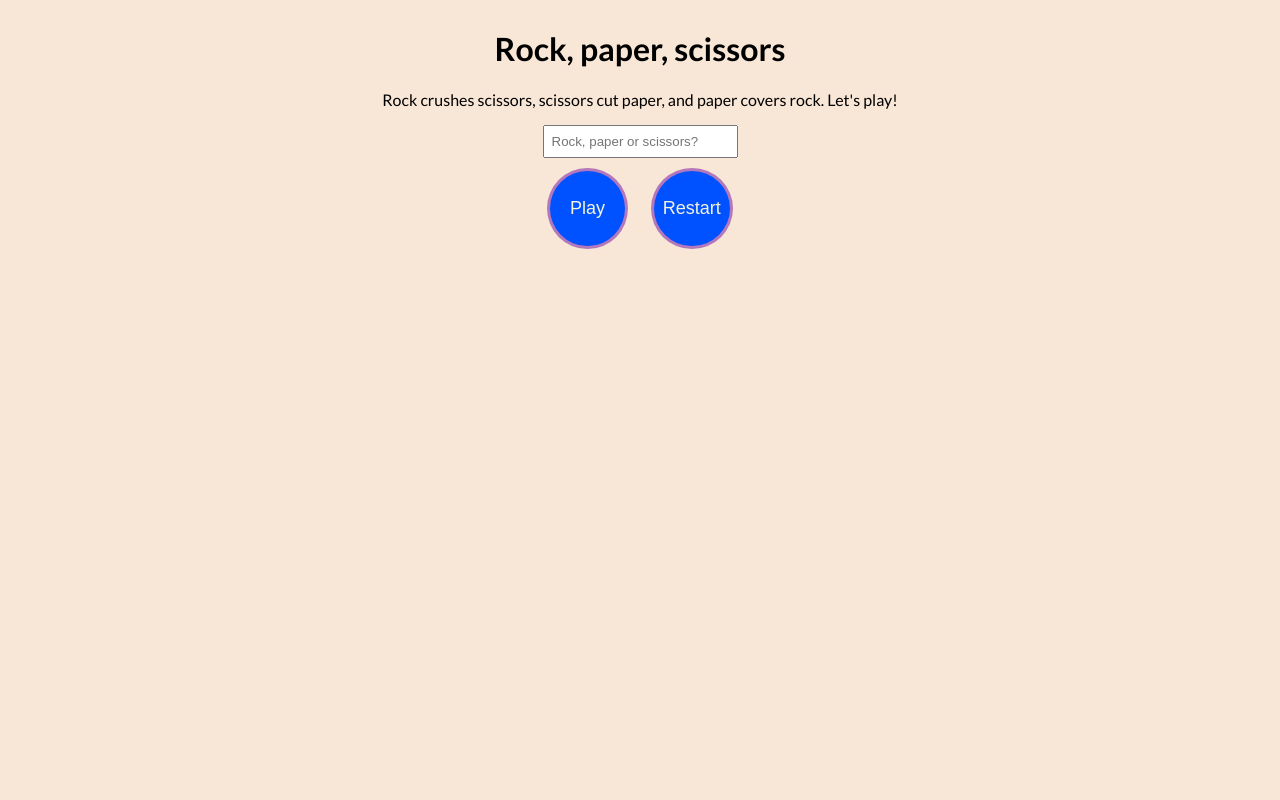
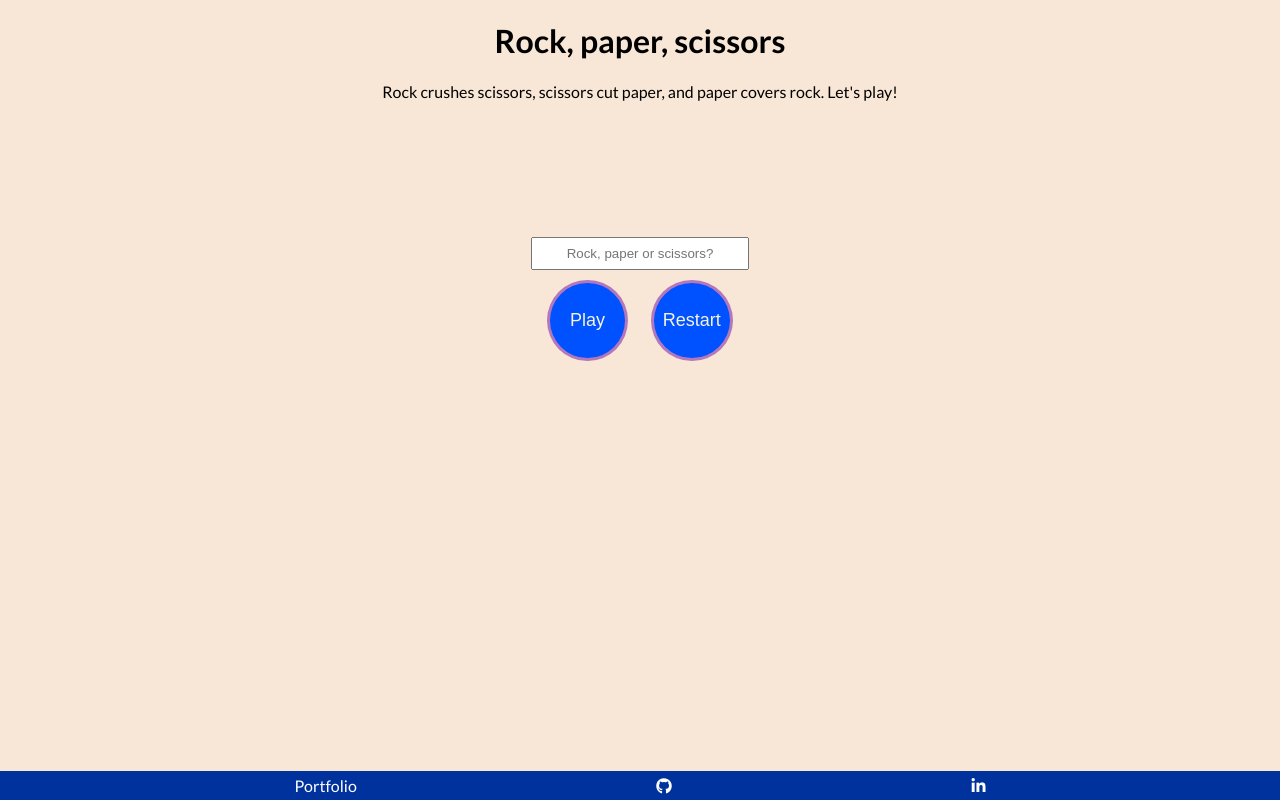
Before and after one commit to m6rie/rock-paper-scissors, a website built with Parcel: page rockpaperscissor.html in a window 1280 px wide. Built offline with nearby package versions, Linux system fonts and the light colour scheme.

Commit message:
completed front end

```diff
--- a/rockpaperscissor.html
+++ b/rockpaperscissor.html
@@ -6,14 +6,23 @@
     <link rel="preconnect" href="https://fonts.gstatic.com" crossorigin>
     <link href="https://fonts.googleapis.com/css2?family=Lato:wght@100;300;400;700&display=swap" rel="stylesheet">
     <link rel="stylesheet" href="styles.css">
+    <script src="https://kit.fontawesome.com/203bddeb95.js" crossorigin="anonymous"></script>
     <title>Rock Paper Scissor</title>
   </head>
 
-  <body class="container">
+  <body>
+    <div class="container">
       <div class="child-flex upper-part">
         <h1>Rock, paper, scissors</h1>
         <p>Rock crushes scissors, scissors cut paper, and paper covers rock. Let's play!</p>
       </div>
+
+        <div class="answer-block">
+          <p class="playerResult"></p>
+          <p class="computerResult"></p>
+          <p class="result"></p>
+        </div>
+
         <div class="form child-flex">
           <label for="player"></label>
           <!-- <select name="playerSelect" id="playerSelect" class="playerSelection">
@@ -23,14 +32,17 @@
           </select> -->
           <input type="text" name="playerInput" id="playerInput" placeholder="Rock, paper or scissors?">
         </div>
+
         <div class="child-flex">
           <input type="submit" value="Play" class="playerSubmit">
           <button class="resetButton">Restart</button>
         </div>
-    <!-- <div>
-      <p class="playerSelection">You picked:</p>
-      <p id="computerSelection">Your opponent picked:</p>
-    </div> -->
+    </div>
+    <div id="footer">
+      <p><a href="https://ubiquitous-donut-11e.notion.site/Marie-Fran-oise-Etong-Etong-e5315e6c07c842bca9379c2e41f7d4e1" target="_blank">Portfolio</a></p>
+      <p><a href="https://github.com/m6rie" target="_blank"><i class="fa-brands fa-github"></i></a></p>
+      <p><a href="https://www.linkedin.com/in/marie-francoise-e/" target="_blank"><i class="fa-brands fa-linkedin-in"></i></a></p>
+    </div>
     <script src="rockpaperscissor.js"></script>
   </body>
 
--- a/rockpaperscissor.js
+++ b/rockpaperscissor.js
@@ -4,23 +4,27 @@ const winnerPick = {'Rock': 'Paper', 'Paper': 'Scissors', 'Scissors': 'Rock'};
 const computerSelection = computerPlay();
 const playerSelection = playerInput.value;
 const resetButton = document.querySelector('.resetButton');
-// let gameRound = 1;
-// let newGame;
+const result = document.querySelector('.result');
+const playerResult = document.querySelector('.playerResult');
+const computerResult = document.querySelector('.computerResult');
 
 let gamePlay = playerSubmit.addEventListener("click", playRound => {
   const playerSelection = playerInput.value[0].toUpperCase() + playerInput.value.slice(1).toLowerCase()
+  const option = ['Rock', 'Paper', 'Scissors']
   const computerR = computerSelection.reset;
   winnerPick;
 
-  if(playerSelection === computerSelection) {
-    console.log("It's a tie!");
+  if(!option.includes(playerSelection)) {
+    result.textContent = "Please enter a valid option"
+} else if(playerSelection === computerSelection) {
+    result.textContent = "It's a tie!";
 } else if(playerSelection === winnerPick[computerSelection]) {
-    console.log(`You win! ${playerSelection} beats ${computerSelection}`);
+    result.textContent = `You win! ${playerSelection} beats ${computerSelection}`;
 } else {
-    console.log(`You lose! ${computerSelection} beats ${playerSelection}`);
+    result.textContent = `You lose! ${computerSelection} beats ${playerSelection}`;
 }
-  console.log(`You played: ${playerSelection}`);
-  console.log(`computer played: ${computerSelection}`);
+    // playerResult.textContent =`You played: ${playerSelection}`;
+    computerResult.textContent = `The computer played: ${computerSelection}`;
 });
 
 function computerPlay() {
@@ -33,14 +37,18 @@ function computerPlay() {
 resetButton.addEventListener("click", resetGame => {
   playerInput.value = '';
   console.log(playerInput.value);
+  result.textContent = '';
+  playerResult.textContent = '';
+  computerResult.textContent = '';
+
+  // computerSelection.disabled = true;
+  // console.log(computerSelection);
 
   // computerSelection.value = '';
   // const computerSelection = computerPlay();
   // const cumputerR = computerPlay.reset;
   // console.log(cumputerR);
   // console.log(computerSelection);
-
-
 });
 // CREATE A resetButton button and a resetGame function
 // the resetB will trigger an eventListener w/ function resetG
@@ -52,15 +60,3 @@ resetButton.addEventListener("click", resetGame => {
 //   }
 // }
 // console.log(game())
-
-// TRIALS
-  // winningMessage = (playerSelection, computerSelection) => `Congrats ${playerSelection} beats ${computerSelection}`
-  // losingMessage = (computerSelection, playerSelection) => `You lose ${computerSelection} beats ${playerSelection}`
-
-  // console.log('#playerSelection'.innerHTML)
-  // console.log('.playerChoice'.innerHTML)
-
-// CONSOLE.LOG THE RESULTS
-  // console.log(playRound(playerSelection, computerSelection));
-  // console.log(computerSelection);
-  // console.log(playerSelection);
--- a/styles.css
+++ b/styles.css
@@ -1,6 +1,8 @@
 body {
   background-color: rgb(248, 230, 214);
   font-family: 'Lato', sans-serif;
+  border: 0%;
+  margin: 0%;
 }
 
 h1 {
@@ -11,11 +13,8 @@ h1 {
   flex-direction: column;
   align-items: center;
   /* align-content: space-between; */
-  /* justify-content: space-around; */
+  justify-content: center;
 
-}
-
-.child-flex {
 }
 
 .resetButton {
@@ -63,7 +62,50 @@ h1 {
 
 #playerInput {
   padding: 7px;
+  text-overflow: ellipsis;
+  width: 200px;
+  text-align: center;
 }
 
-.upper-part {
+#playerInput:hover {
+  /* background-color: black; */
+  padding: 7px;
 }
+
+#playerInput:focus {
+  /* background-color: black; */
+  padding: 7px;
+  /* outline: 2px blueviolet; */
+  outline-color: rgb(179, 120, 188);
+}
+
+.answer-block {
+  width: 300px;
+  height: 100px;
+  padding: 10px;
+  text-align: center;
+}
+
+#footer {
+  position: fixed;
+  bottom: 0%;
+  border: 0%;
+  margin: 0%;
+  width: 100%;
+  background-color: rgb(0, 50, 157);
+  padding: 0px;
+  display: flex;
+  flex-direction: row;
+  font-size: medium;
+  justify-content: space-evenly;
+}
+
+#footer p {
+  padding: 0px;
+  margin: 5px;
+}
+
+a {
+  text-decoration: none;
+  color: white;
+}
```
Lines whose indentation alone changed are shown as unchanged.
